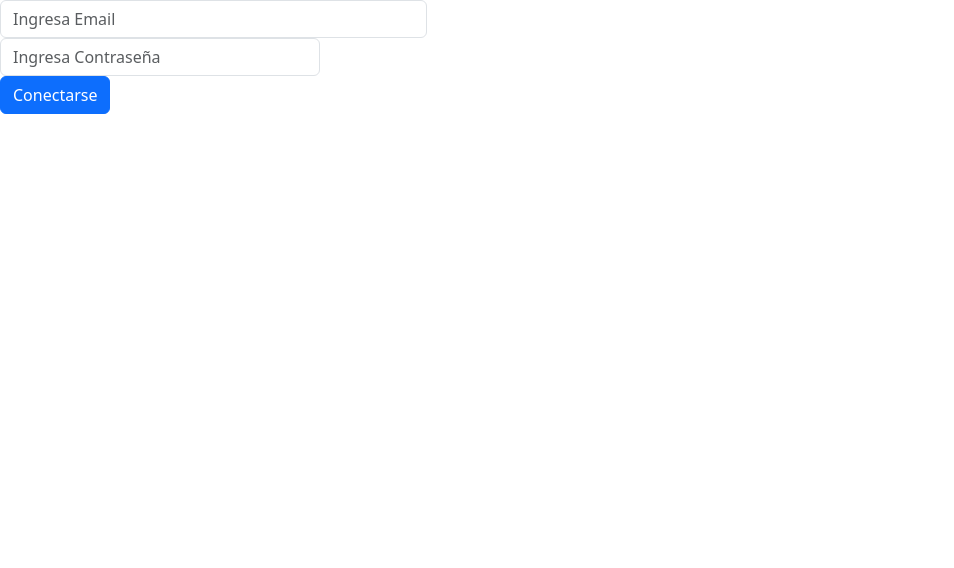
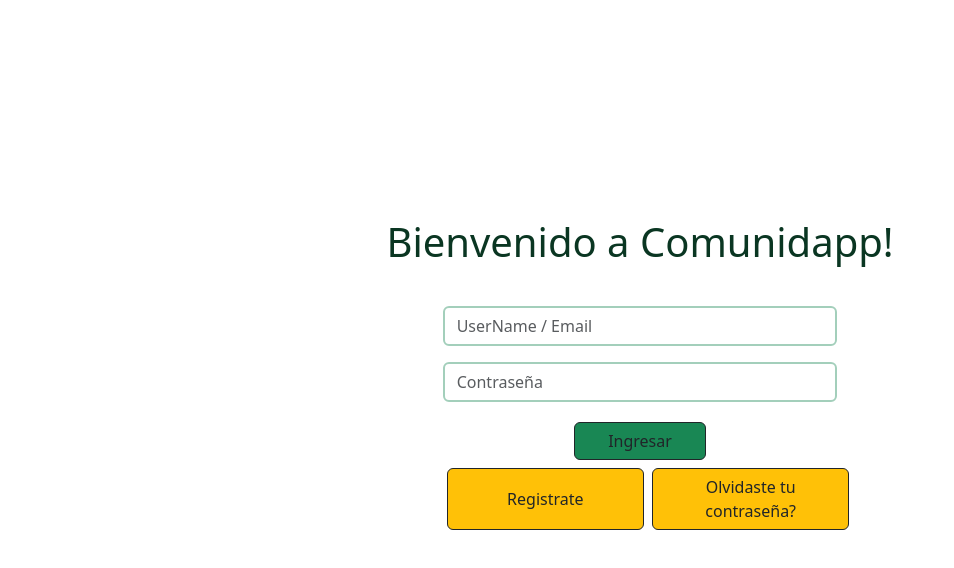
Before and after one commit to sebvstiansoto/ComunnityAPP-Frontend, a React (Vite) app: page /login in a window 1280 px wide. Shown: the top 568 px of the page, without its empty margins (0-954 px from the left). Built offline with nearby package versions, Linux system fonts and the light colour scheme.

Commit message:
chore: Refactor LoginPage component to use double quotes consistently

```diff
--- a/src/pages/LoginPage.jsx
+++ b/src/pages/LoginPage.jsx
@@ -1,8 +1,8 @@
-import React, { useState } from 'react';
+import React, { useState } from "react";
 
 export function LoginPage() {
-    const [email, setEmail] = useState('');
-    const [contraseña, setContraseña] = useState('');
+  const [email, setEmail] = useState("");
+  const [contraseña, setContraseña] = useState("");
 
   function changeEmail(e) {
     setEmail(e.target.value);
@@ -16,27 +16,29 @@ export function LoginPage() {
     e.preventDefault();
 
     if (!email || !contraseña) {
-            alert('Por favor, ingresa todos los campos.');
+      alert("Por favor, ingresa todos los campos.");
       return;
     }
 
     console.log({ email, contraseña });
-        console.log('Preparando para enviar datos al backend');
+    console.log("Preparando para enviar datos al backend");
 
-        fetch('http://localhost:3000/login', {
-            method: 'POST',
+    fetch("http://localhost:3000/login", {
+      method: "POST",
       headers: {
-                'Content-Type': 'application/json',
+        "Content-Type": "application/json",
       },
       body: JSON.stringify({
         email: email,
-                contraseña: contraseña
+        contraseña: contraseña,
       }),
     })
       .then((response) => {
         if (!response.ok) {
           return response.text().then((text) => {
-                    throw new Error(`HTTP error! status: ${response.status}, details: ${text}`);
+            throw new Error(
+              `HTTP error! status: ${response.status}, details: ${text}`
+            );
           });
         }
         return response.json();
@@ -44,43 +46,57 @@ export function LoginPage() {
       .then((responseConverted) => {
         alert(responseConverted.message + " 🤩🙂🤩🤗");
 
-            setEmail('');
-            setContraseña('');
+        setEmail("");
+        setContraseña("");
       })
       .catch((error) => {
-            console.error('Ups algo salió mal 🙄', error);
+        console.error("Ups algo salió mal 🙄", error);
       });
   }
 
   return (
-        <form onSubmit={sendData}>
-            <div className="col-6 col-sm-4">
-                <label htmlFor="email" className="visually-hidden">Email</label>
+    <div class="d-flex flex-column justify-content-center align-items-center vh-100 text-success-emphasis">
+      <h1>Bienvenido a Comunidapp!</h1>
+      <div class="col-6 col-md-4 d-flex flex-column m-3 p-3">
         <input
           type="email"
-                    onChange={changeEmail}
-                    className="form-control"
-                    id="email"
-                    placeholder="Ingresa Email"
-                    value={email}
+          class="form-control border-2 border-success-subtle mb-3"
+          id="validationDefault02"
+          placeholder="UserName / Email"
+          required
         />
+        <input
+          type="password"
+          class="form-control border-2 border-success-subtle mb-3"
+          id="validationDefault03"
+          placeholder="Contraseña"
+          required
+        />
+
+        <div class="d-flex justify-content-center">
+          <button
+            class="btn btn-success btn-outline-dark m-1 col-4"
+            type="submit"
+          >
+            Ingresar
+          </button>
         </div>
 
-            <div className="col-3">
-                <label htmlFor="password" className="visually-hidden">Contraseña</label>
-                <input
-                    type="password"
-                    onChange={changeContraseña}
-                    className="form-control"
-                    id="password"
-                    placeholder="Ingresa Contraseña"
-                    value={contraseña}
-                />
+        <div class="d-flex justify-content-between mb-3">
+          <button
+            class="btn btn-warning btn-outline-dark col-6 m-1"
+            type="submit"
+          >
+            Registrate
+          </button>
+          <button
+            class="btn btn-warning btn-outline-dark col-6 m-1"
+            type="submit"
+          >
+            Olvidaste tu contraseña?
+          </button>
         </div>
-
-            <div className="col-auto">
-                <button type="submit" className="btn btn-primary mb-3">Conectarse</button>
       </div>
-        </form>
+    </div>
   );
 }
```
Lines whose indentation alone changed are shown as unchanged.
